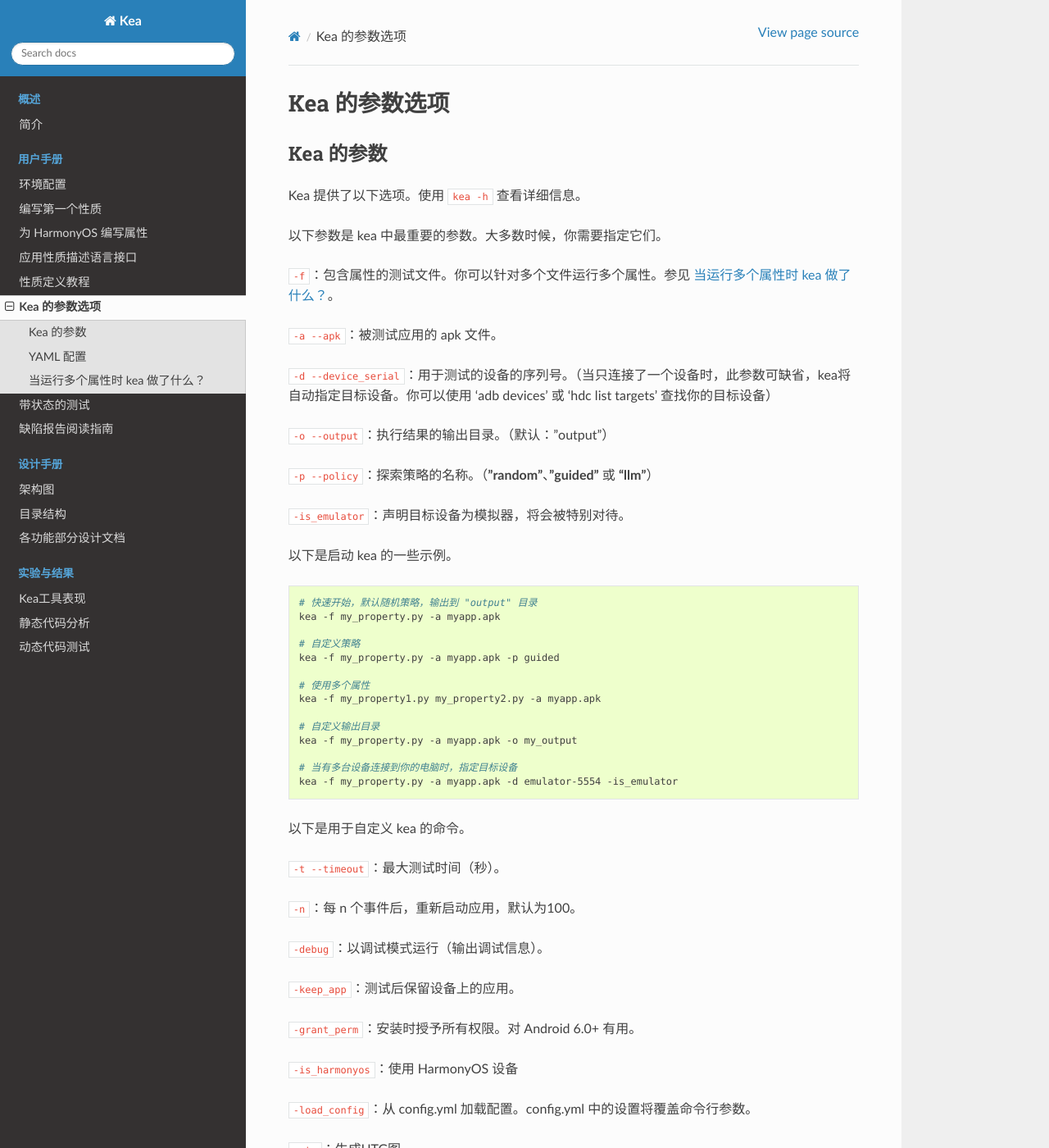
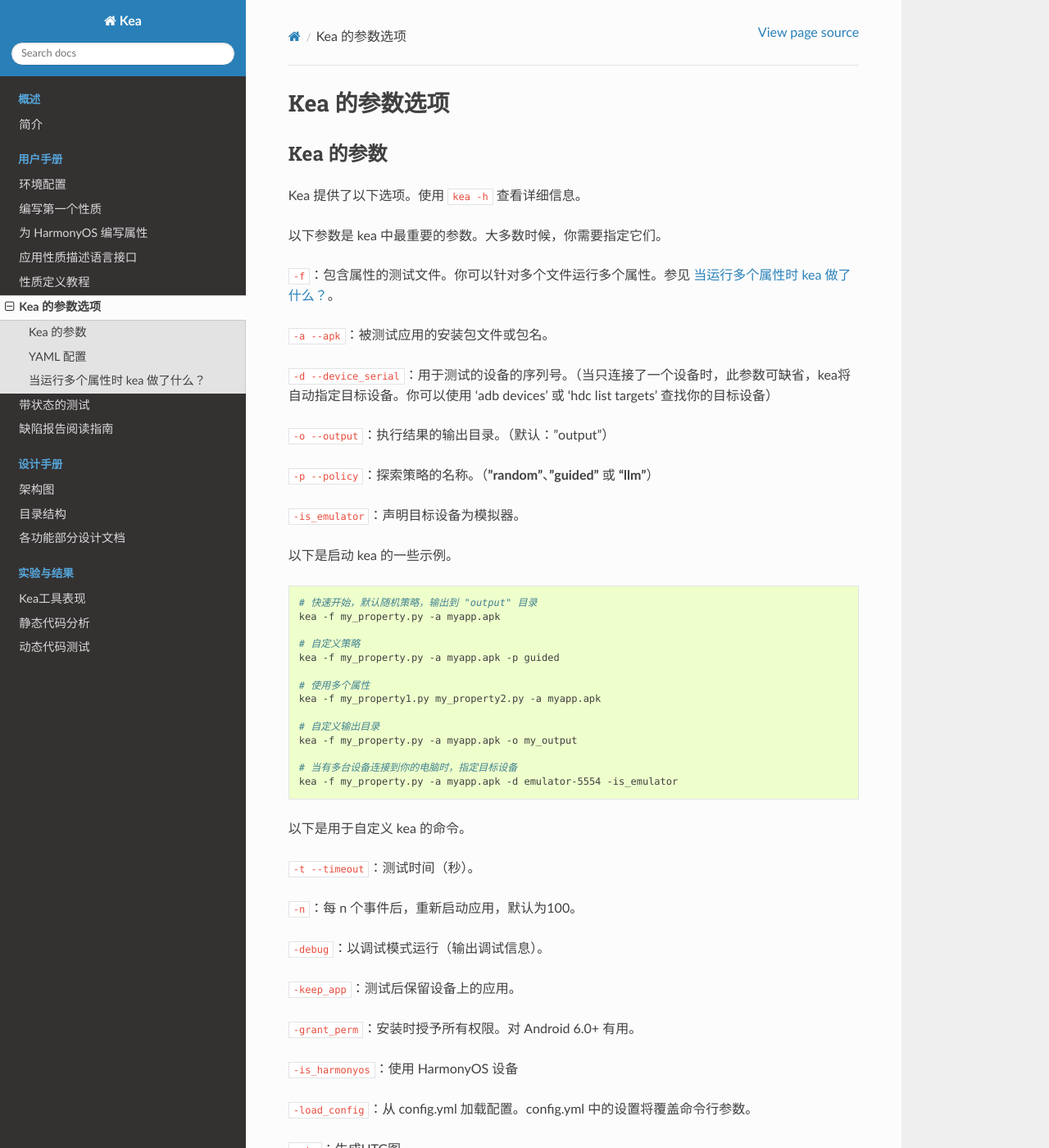
Before and after one commit to XixianLiang/kea-technic-docs, a Sphinx documentation site: the page built from docs/source/part-keaUserManuel/options.rst, in a window 1280 px wide and 1400 px high. Shown: the whole window at 82% size. Built offline with Sphinx 7.4.7 and the Read the Docs theme 3.1.0, drawn with Linux system fonts in a browser that asks for light colours; some of the changed text lies outside the part shown.

Commit message:
polish expression

```diff
--- a/docs/source/part-keaUserManuel/androidSDK/Linux.rst
+++ b/docs/source/part-keaUserManuel/androidSDK/Linux.rst
@@ -9,7 +9,7 @@
 
    |
 
-   | 在这里，你可以使用 ``wget`` 下载工具，如果你愿意，也可以直接下载。
+   | 你可以在命令行中使用 ``wget`` 下载工具下载压缩包，也可以从浏览器中下载并自行解压。
 
    你可以从上述 `Android Developer <https://developer.android.com/studio>`_ 网站复制下载链接。
    然后使用以下命令。
--- a/docs/source/part-keaUserManuel/androidSDK/Mac.rst
+++ b/docs/source/part-keaUserManuel/androidSDK/Mac.rst
@@ -9,7 +9,7 @@
 
    |
 
-   | 在这里，你可以使用 ``wget`` 下载工具，如果你愿意，也可以直接下载。
+   | 你可以在命令行中使用 ``wget`` 下载工具下载压缩包，也可以从浏览器中下载并自行解压。
 
    你可以从上述 `Android Developer <https://developer.android.com/studio>`_ 网站复制下载链接。
    然后使用以下命令。
--- a/docs/source/part-keaUserManuel/api.rst
+++ b/docs/source/part-keaUserManuel/api.rst
@@ -64,9 +64,7 @@
 选择器
 ---------------------
 
-选择器是一种非常方便的机制，用于在用户界面中识别特定的组件。
-
-选择器支持以下参数：
+选择器用于在用户界面中识别特定的组件，其支持以下参数：
 
 *  ``text``, ``textContains``, ``textMatches``, ``textStartsWith``
 *  ``className``, ``classNameMatches``
--- a/docs/source/part-keaUserManuel/options.rst
+++ b/docs/source/part-keaUserManuel/options.rst
@@ -10,7 +10,7 @@
 
 ``-f``：包含属性的测试文件。你可以针对多个文件运行多个属性。参见 :ref:`target_multiple_properties`。
 
-``-a --apk``：被测试应用的 apk 文件。
+``-a --apk``：被测试应用的安装包文件或包名。
 
 ``-d --device_serial``：用于测试的设备的序列号。（当只连接了一个设备时，此参数可缺省，kea将自动指定目标设备。你可以使用 'adb devices' 或 'hdc list targets' 查找你的目标设备）
 
@@ -18,7 +18,7 @@
 
 ``-p --policy``：探索策略的名称。（**"random"**、**"guided"** 或 **"llm"**）
 
-``-is_emulator``：声明目标设备为模拟器，将会被特别对待。
+``-is_emulator``：声明目标设备为模拟器。
 
 以下是启动 kea 的一些示例。
 
@@ -41,7 +41,7 @@
 
 以下是用于自定义 kea 的命令。
 
-``-t --timeout``：最大测试时间（秒）。
+``-t --timeout``：测试时间（秒）。
 
 ``-n``：每 n 个事件后，重新启动应用，默认为100。
 
@@ -66,7 +66,8 @@
 
 config.yml 文件用于简化通过配置文件指定参数的过程。请注意，config.yml 中的参数值将覆盖通过命令行指定的参数值。
 
-配置参数对应关系
+**配置参数对应关系**
+
 以下是 config.yml 文件中的参数与 Kea 参数对象中的对应关系：
 
 system: 对应 -is_harmonyos，用于指定是否使用 HarmonyOS 设备。
```
